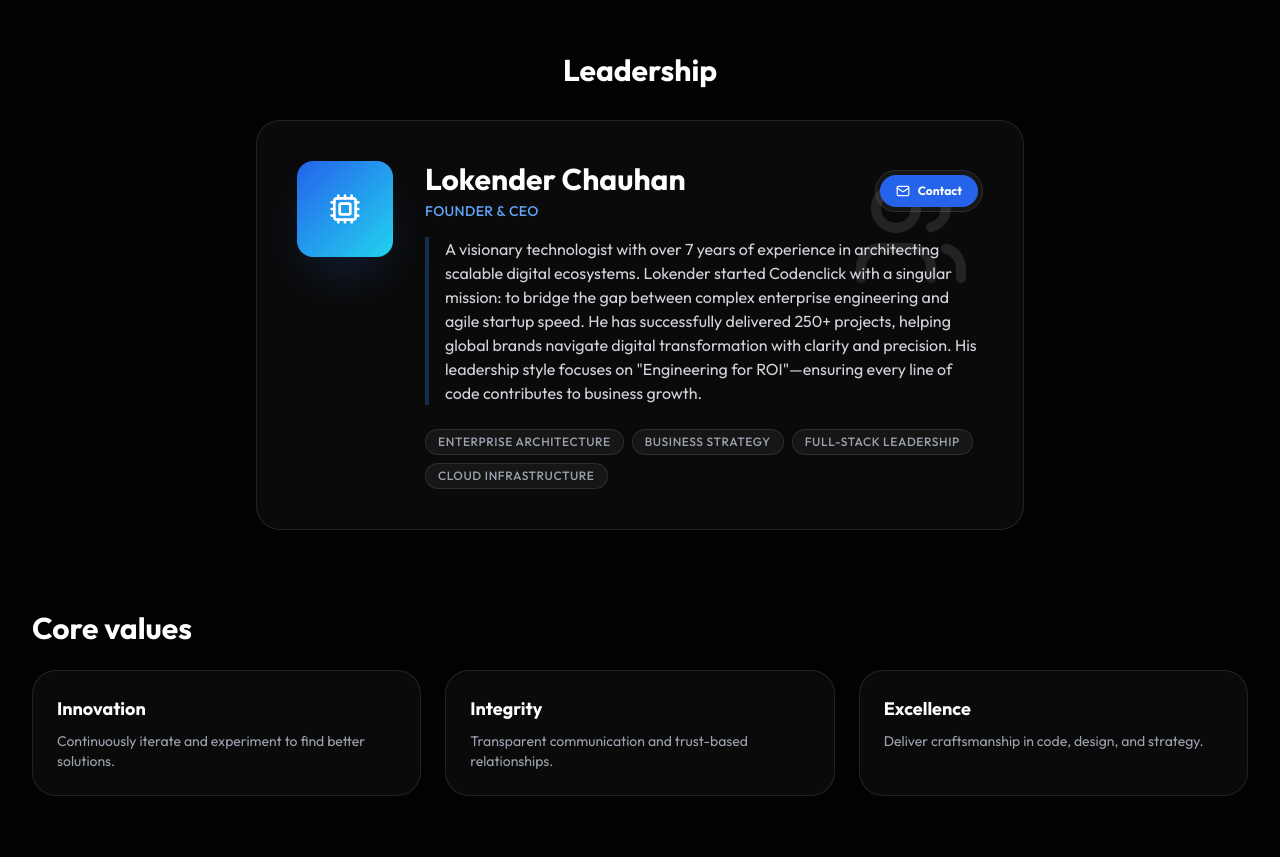
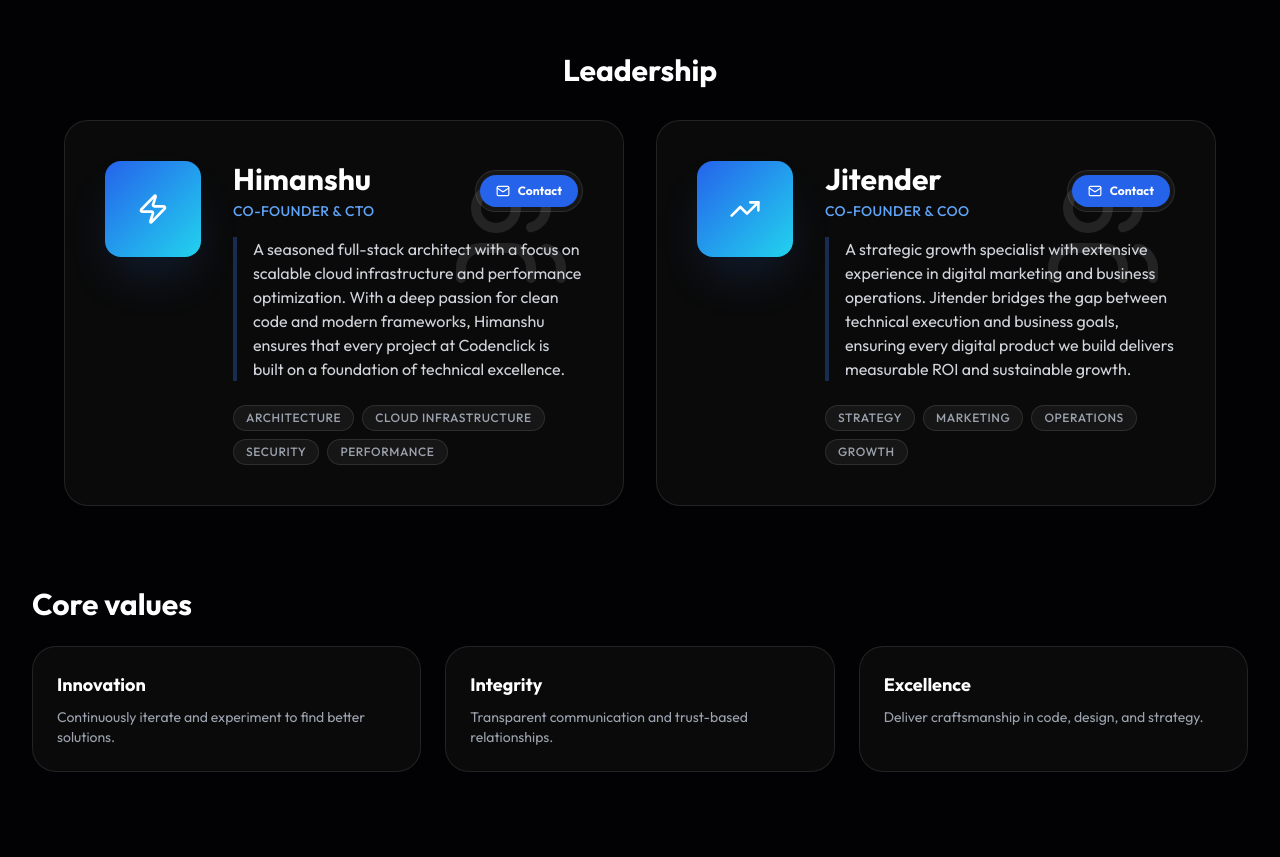
Before and after one commit to codenclick-technologies/Code-n-click-Technologies, a React (Vite) app in the folder client/: page /about in a window 1280 px wide. Shown: the part 1740-2597 px from the top of the page. Built offline with nearby package versions, Linux system fonts and the light colour scheme; no server answers; a web font is replaced by a local one.

Commit message:
UI: Updated leadership section with Himanshu and Jitender cards

```diff
--- a/client/src/pages/About.jsx
+++ b/client/src/pages/About.jsx
@@ -4,18 +4,26 @@
 import SEO from '../components/utils/SEO';
 import { motion } from 'framer-motion';
 import TeamProfileModal from '../components/ui/TeamProfileModal';
-import { Users, Award, Globe, Coffee, Mail, Cpu } from 'lucide-react';
+import { Users, Award, Globe, Coffee, Mail, Cpu, Zap, TrendingUp } from 'lucide-react';
 import { fadeInUp, staggerContainer } from '../utils/animations';
 import SpotlightCard from '../components/ui/SpotlightCard';
 
 const team = [
   {
-    name: 'Lokender Chauhan',
-    role: 'Founder & CEO',
-    bio: 'A visionary technologist with over 7 years of experience in architecting scalable digital ecosystems. Lokender started Codenclick with a singular mission: to bridge the gap between complex enterprise engineering and agile startup speed. He has successfully delivered 250+ projects, helping global brands navigate digital transformation with clarity and precision. His leadership style focuses on "Engineering for ROI"—ensuring every line of code contributes to business growth.',
-    avatar: <Cpu size={32} />, // Using an abstract tech icon instead of generic emoji
-    email: 'lokender@codenclick.in',
-    skills: ['Enterprise Architecture', 'Business Strategy', 'Full-Stack Leadership', 'Cloud Infrastructure']
+    name: 'Himanshu',
+    role: 'Co-Founder & CTO',
+    bio: 'A seasoned full-stack architect with a focus on scalable cloud infrastructure and performance optimization. With a deep passion for clean code and modern frameworks, Himanshu ensures that every project at Codenclick is built on a foundation of technical excellence.',
+    avatar: <Zap size={32} />,
+    email: 'himanshu@codenclick.in',
+    skills: ['Architecture', 'Cloud Infrastructure', 'Security', 'Performance']
+  },
+  {
+    name: 'Jitender',
+    role: 'Co-Founder & COO',
+    bio: 'A strategic growth specialist with extensive experience in digital marketing and business operations. Jitender bridges the gap between technical execution and business goals, ensuring every digital product we build delivers measurable ROI and sustainable growth.',
+    avatar: <TrendingUp size={32} />,
+    email: 'jitender@codenclick.in',
+    skills: ['Strategy', 'Marketing', 'Operations', 'Growth']
   }
 ];
 
@@ -123,10 +131,9 @@
           </motion.aside>
         </div>
 
-        {/* Team / The Visionary */}
         <motion.section variants={staggerContainer} initial="hidden" whileInView="visible" viewport={{ once: true }} className="mb-20">
           <motion.h2 variants={fadeInUp} className="text-3xl font-bold text-white mb-8 text-center">Leadership</motion.h2>
-          <div className="max-w-3xl mx-auto">
+          <div className="grid grid-cols-1 md:grid-cols-2 gap-8 max-w-6xl mx-auto">
             {team.map((member, idx) => (
               <motion.div key={idx} variants={fadeInUp} className="group">
                 <SpotlightCard className="p-8 md:p-10 relative overflow-hidden">
```
